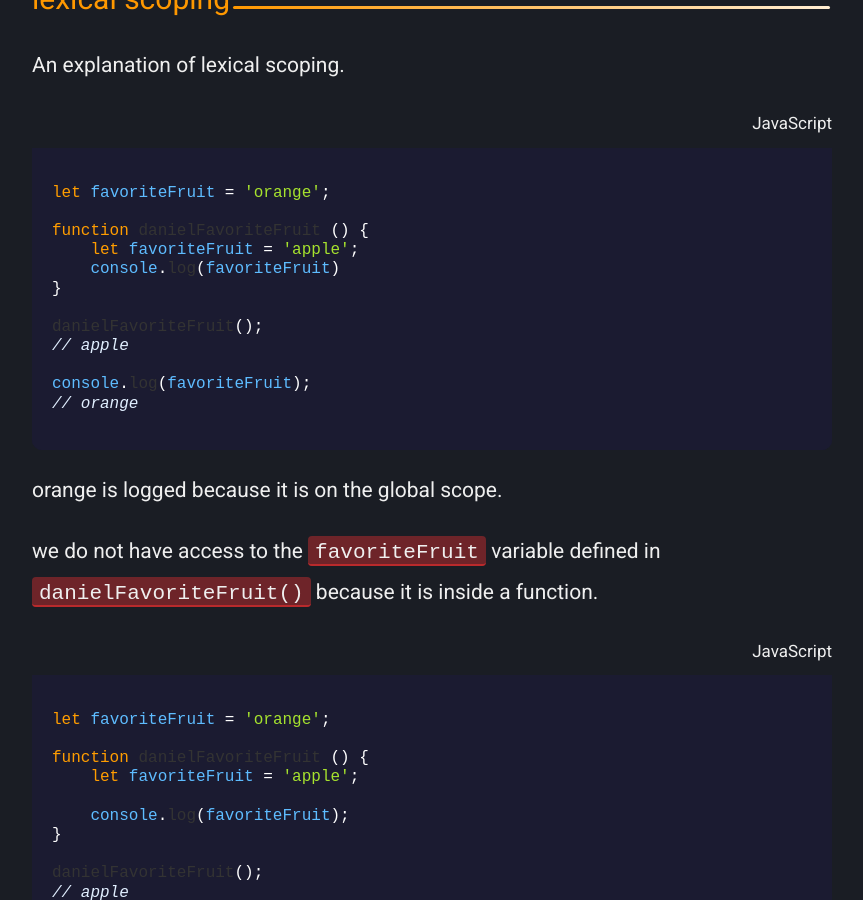
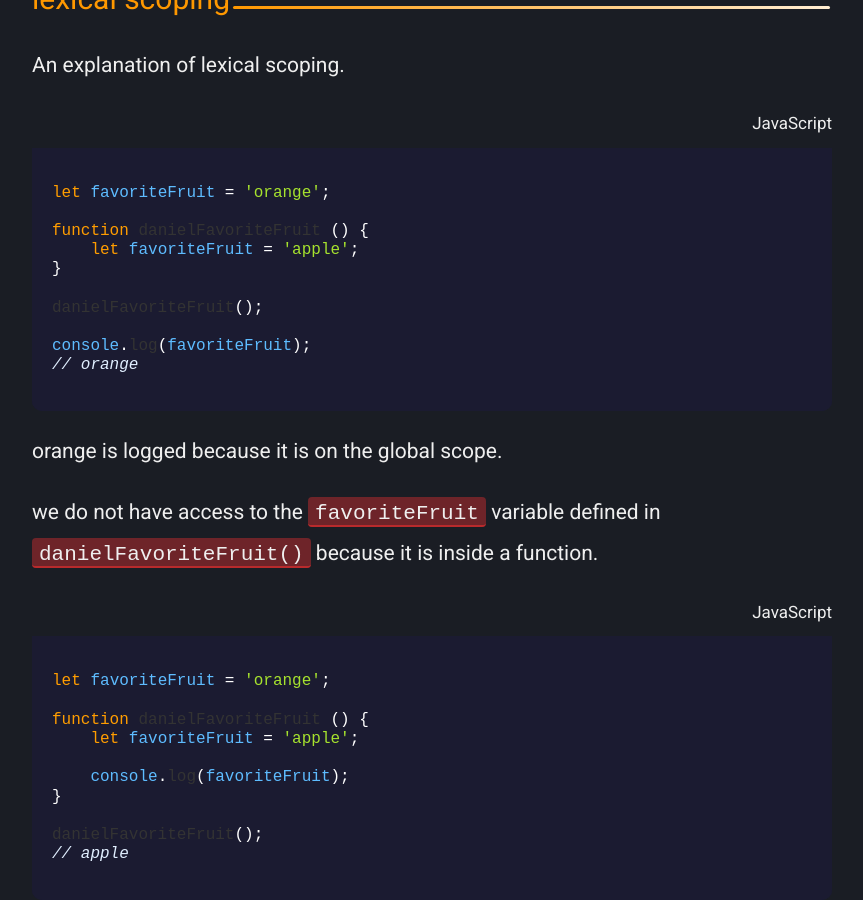
Before and after one commit to codinglead/codinglead.github.io, a Jekyll site: the page built from _posts/2018-12-10-this-in-javascript.md, in a window 1280 px wide and 900 px high, scrolled down 5140 px. Shown: the whole window, without its empty margins (208-1071 px from the left). Built offline with Jekyll 4.4.1, drawn with Linux system fonts in a browser that asks for light colours; comment, search, counter and statistics services are not loaded.

Commit message:
update example

```diff
--- a/_posts/2018-12-10-this-in-javascript.md
+++ b/_posts/2018-12-10-this-in-javascript.md
@@ -208,11 +208,9 @@ let favoriteFruit = 'orange';
 
 function danielFavoriteFruit () {
     let favoriteFruit = 'apple';
-    console.log(favoriteFruit)
 }
 
 danielFavoriteFruit();
-// apple
 
 console.log(favoriteFruit);
 // orange
```
